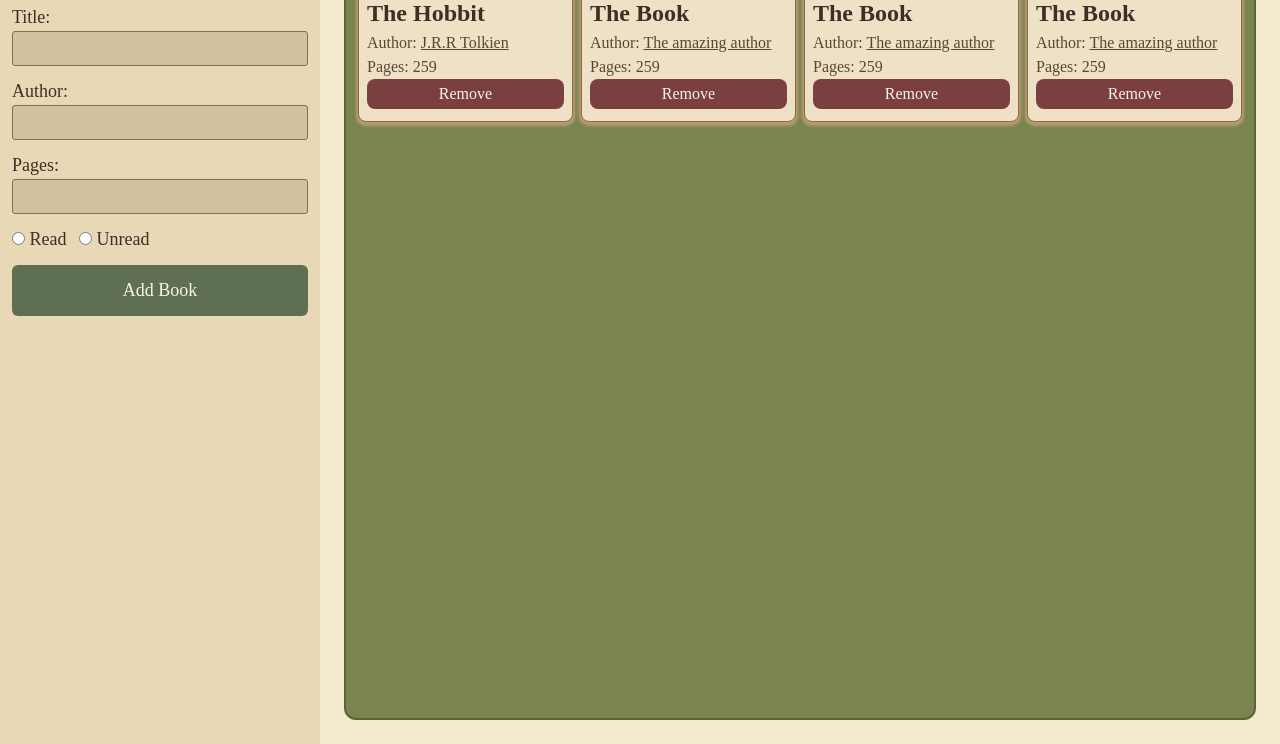
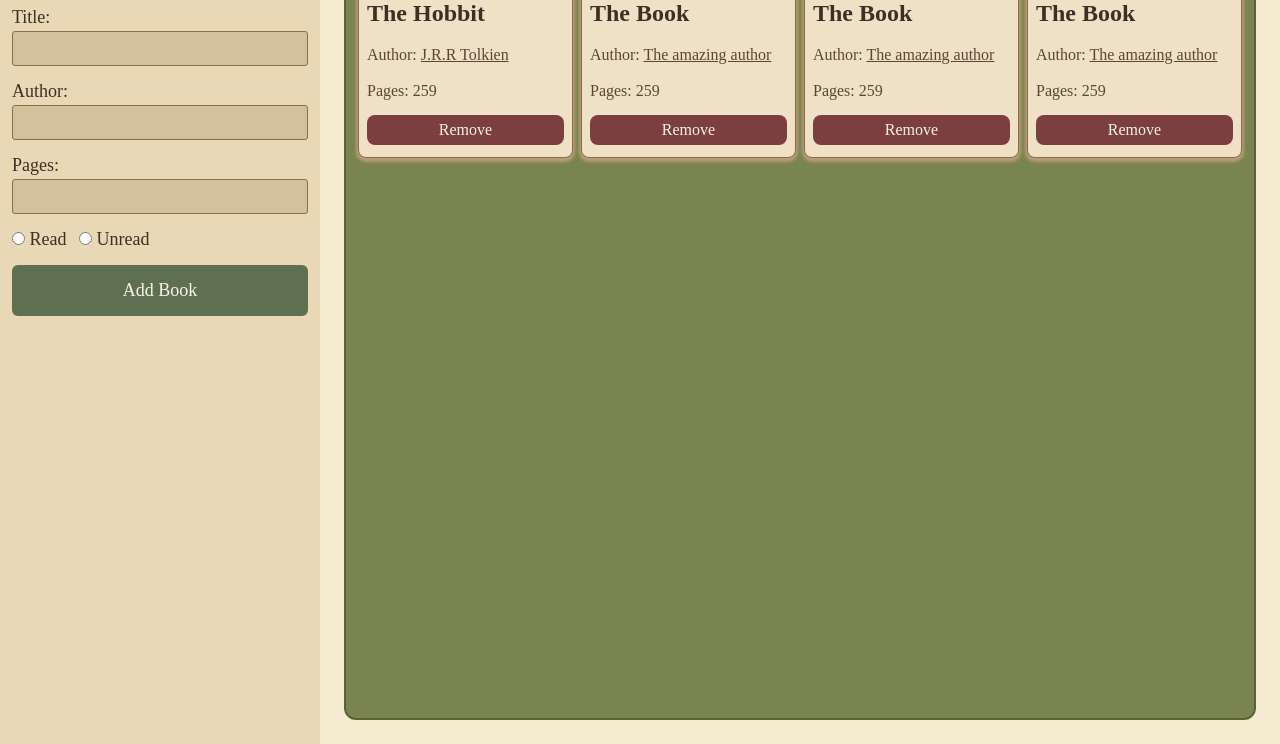
Before and after one commit to frozerated/Book-Library, a plain HTML site: page index.html in a window 1280 px wide. Shown: the part 56-800 px from the top of the page. Drawn offline with Linux system fonts and the light colour scheme.

Commit message:
Adjust gap between card elements

```diff
--- a/style.css
+++ b/style.css
@@ -102,7 +102,7 @@ body{
 .card{
   display: grid;
   grid-template-rows: subgrid;
-  gap:0;
+  gap:12px;
   grid-row: span 4;
 
 
```
